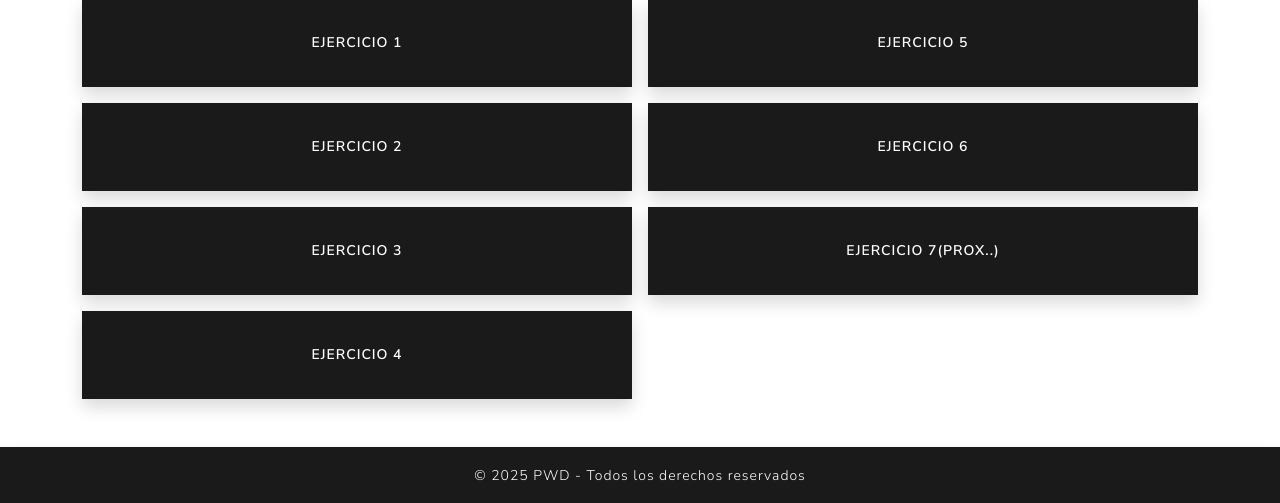
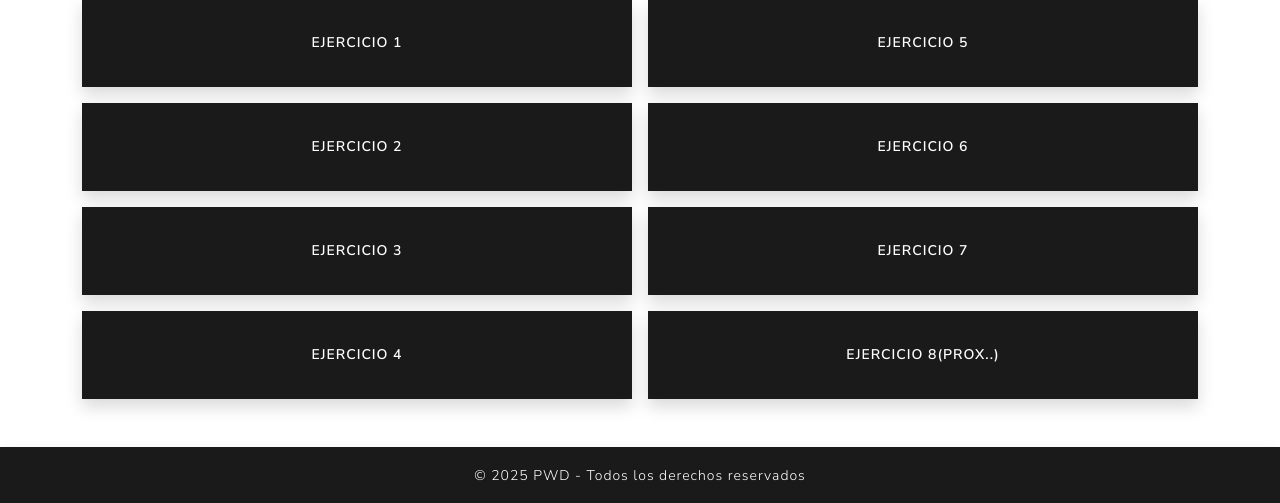
Before and after one commit to Ibenjamindlf/Prog-Web-Dinamica, a PHP site: page /PWD_2025/Project/View/home/indexT4.php in a window 1280 px wide. Shown: the part 448-951 px from the top of the page. Run offline with PHP 8.4, Linux system fonts and the light colour scheme; some libraries are stand-ins or nearby versions.

Commit message:
Update indexT4.php
Modificación de links para mejorar la usabilidad

```diff
--- a/Project/View/home/indexT4.php
+++ b/Project/View/home/indexT4.php
@@ -26,7 +26,8 @@
       <div class="col-md-6">
         <a class="btn btn-primary btn-lg w-100 shadow" href="../admin/listaPersonas.php">Ejercicio 5</a>
         <a class="btn btn-primary btn-lg w-100 shadow mt-3" href="../admin/nuevaPersona.php">Ejercicio 6</a>
-        <a class="btn btn-primary btn-lg w-100 shadow mt-3" href="#">Ejercicio 7(Prox..)</a>
+        <a class="btn btn-primary btn-lg w-100 shadow mt-3" href="../admin/nuevoAuto.php">Ejercicio 7</a>
+        <a class="btn btn-primary btn-lg w-100 shadow mt-3" href="../admin/CambioDuenio.php">Ejercicio 8(Prox..)</a>
       </div>
     </div>
   </main>
```
